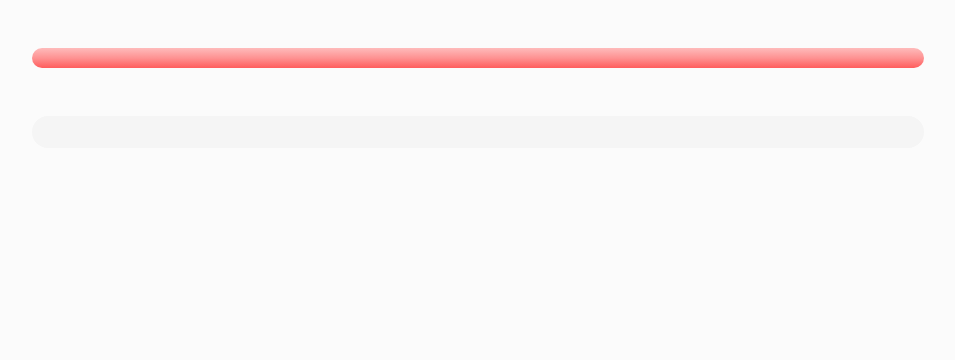
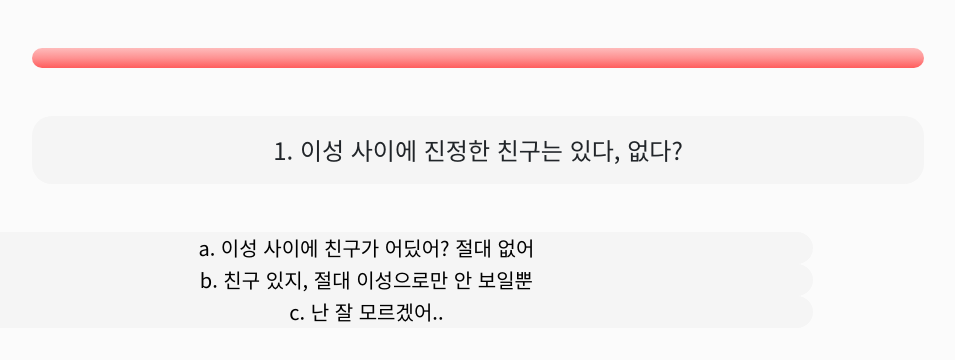
Before and after one commit to leeboa2005/psychological-test, a plain HTML site: page start/index.html in a window 1280 px wide. Both pictures are taken after a click on the button "시작하기". Shown: the whole page, without its empty margins (162-1117 px from the left). Drawn offline with nearby package versions, Linux system fonts and the light colour scheme.

Commit message:
updated qna content

```diff
--- a/start/index.html
+++ b/start/index.html
@@ -51,7 +51,7 @@
     </section>
     <script src="./js/data.js" charset="utf-8"></script>
     <script src="./js/start.js" charset="utf-8"></script>
-    <script src="./js/share.js" charset="utf-8"></script>
+    <!-- <script src="./js/share.js" charset="utf-8"></script> -->
   </div>
 </body>
 </html>
--- a/start/js/start.js
+++ b/start/js/start.js
@@ -3,19 +3,46 @@
 const main = document.querySelector("#main");
 const result = document.querySelector("#result");
 const qna = document.querySelector("#qna");
-
+begin
 const endPoint = 12;
 const select = [0, 0, 0, 0, 0, 0, 0, 0, 0, 0, 0, 0];
 
-function begin() {
+function addAnswer(answerText, qIdx) {
+  const a = document.querySelector('.answerBox');
+  let answer = document.createElement('button');
+  answer.classList.add('answerList');
+  a.appendChild(answer);
+  answer.innerHTML = answerText;
+
+  answer.addEventListener("click", function () {
+    let children = document.querySelectorAll('.answerList');
+    for (let i = 0; i < children.length; i++) {
+      children[i].disabled = true;
+      children[i].style.display = 'none';
+    }
+    goNext(++qIdx);
+  }, false);
+};
+
+function goNext(qIdx) { // qnaList안에 속성을 전부 가져옴
+  const q = document.querySelector('.qBox');
+  q.innerHTML = qnaList[qIdx].q;
+  for (let i in qnaList[qIdx].a) {
+    addAnswer(qnaList[qIdx].a[i].answer, qIdx);
+  }
+}
+
+function begin() { // 화면 전환 함수
   main.style.webkitAnimate = "fadeOut 1s";
   main.style.animate = "fadeOut 1s";
   setTimeout(() => {
     qna.style.animate = "fadeIn 1s";
     qna.style.webkitAnimate = "fadeIn 1s";
     setTimeout(() => {
-        main.style.display = "none";
-        qna.style.display = "block";
-    }, 500);
-  }, 500);
+      main.style.display = "none";
+      qna.style.display = "block";
+    }, 450);
+    let qIdx = 0; // 질문이 12번 출력되야하기 때문에 피라미터값으로 선언한다.
+    goNext(qIdx);
+  }, 450);
 }
```
